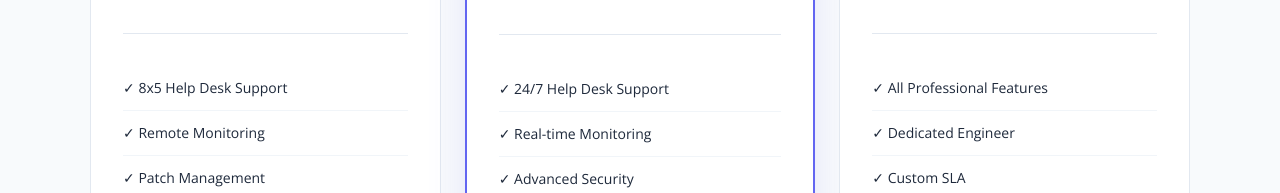
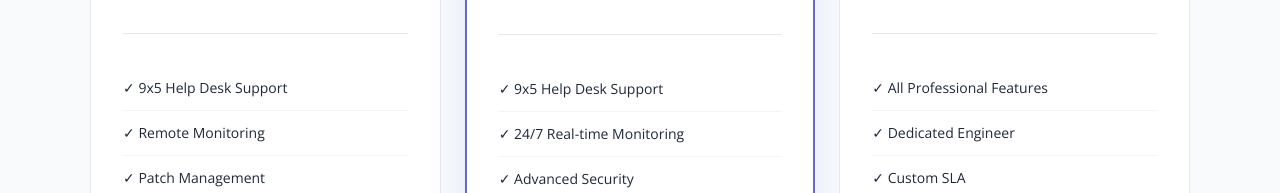
Before and after one commit to Mason-Han/IpingWeb, a plain HTML site: page index.html in a window 1280 px wide. Shown: the part 3444-3637 px from the top of the page. Drawn offline with nearby package versions, Linux system fonts and the light colour scheme.

Commit message:
Update help desk support hours to 9x5 and add 24/7 real-time monitoring
- Change Essential and Professional help desk from 8x5/24/7 to 9x5
- Add 24/7 prefix to real-time monitoring in Professional plan

Co-Authored-By: Claude Opus 4.6 <noreply@anthropic.com>

```diff
--- a/index.html
+++ b/index.html
@@ -329,7 +329,7 @@
                         <span class="period"><span class="kor">/사용자/월</span><span class="eng">/user/month</span></span>
                     </div>
                     <ul class="pricing-features">
-                        <li>✓ <span class="kor">8x5 헬프데스크 지원</span><span class="eng">8x5 Help Desk Support</span></li>
+                        <li>✓ <span class="kor">9x5 헬프데스크 지원</span><span class="eng">9x5 Help Desk Support</span></li>
                         <li>✓ <span class="kor">원격 모니터링</span><span class="eng">Remote Monitoring</span></li>
                         <li>✓ <span class="kor">패치 관리</span><span class="eng">Patch Management</span></li>
                         <li>✓ <span class="kor">바이러스 백신 보호</span><span class="eng">Antivirus Protection</span></li>
@@ -350,8 +350,8 @@
                         <span class="period"><span class="kor">/사용자/월</span><span class="eng">/user/month</span></span>
                     </div>
                     <ul class="pricing-features">
-                        <li>✓ <span class="kor">24/7 헬프데스크 지원</span><span class="eng">24/7 Help Desk Support</span></li>
-                        <li>✓ <span class="kor">실시간 모니터링</span><span class="eng">Real-time Monitoring</span></li>
+                        <li>✓ <span class="kor">9x5 헬프데스크 지원</span><span class="eng">9x5 Help Desk Support</span></li>
+                        <li>✓ <span class="kor">24/7 실시간 모니터링</span><span class="eng">24/7 Real-time Monitoring</span></li>
                         <li>✓ <span class="kor">고급 보안</span><span class="eng">Advanced Security</span></li>
                         <li>✓ <span class="kor">클라우드 백업</span><span class="eng">Cloud Backup</span></li>
                         <li>✓ <span class="kor">전담 계정 매니저</span><span class="eng">Dedicated Account Manager</span></li>
```
